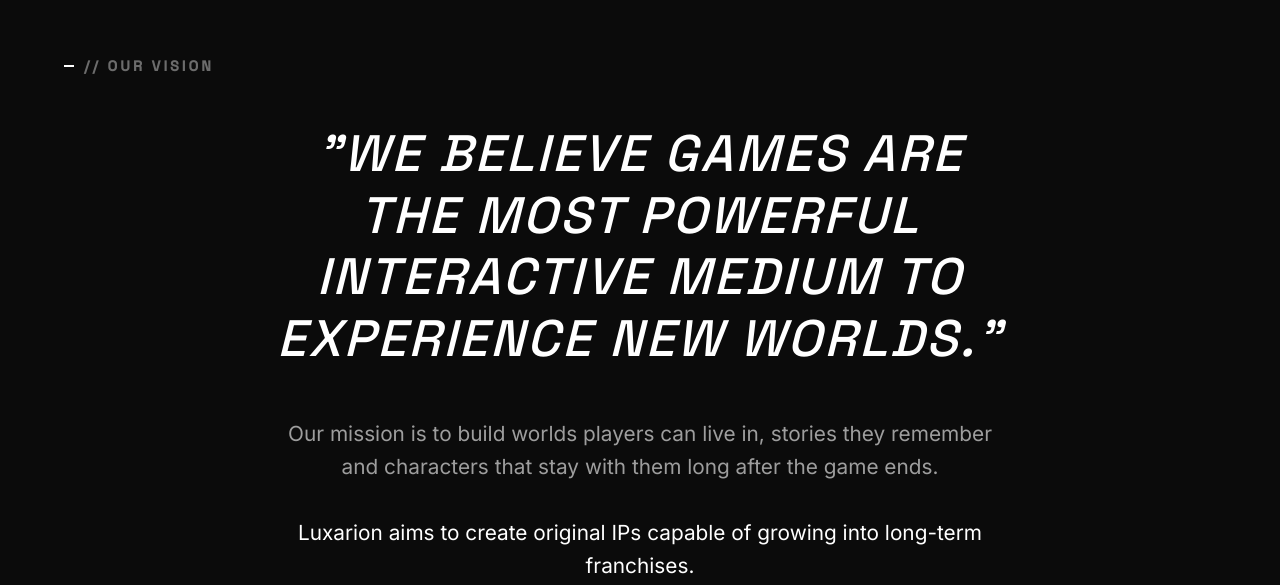
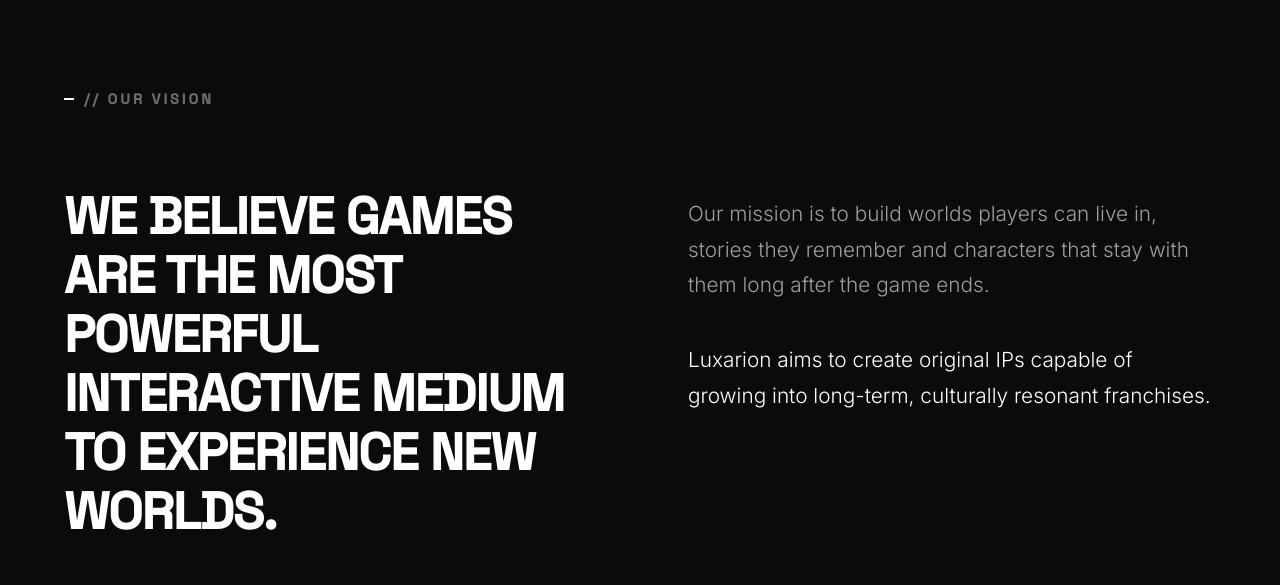
Before and after one commit to foxcreator/Luxarion_main_site, a website built with Vite: page index.html in a window 1280 px wide. Shown: the part 2356-2941 px from the top of the page. Built offline with nearby package versions, Linux system fonts and the light colour scheme; some packages are replaced by stand-ins of ours; files whose address does not match are found by name.

Commit message:
Redesign Our Vision section and add GSAP scroll animation

```diff
--- a/index.html
+++ b/index.html
@@ -195,24 +195,32 @@
       </section>
 
       <!-- 3. Vision -->
-      <section id="vision" style="background: #0b0b0b; padding: 10rem 0;">
+      <section id="vision"
+        style="background: #0b0b0b; padding: 12rem 0; border-top: 1px solid rgba(255,255,255,0.05); position: relative;">
         <div class="container container-large" style="max-width: 1400px; padding: 0 5%; margin: 0 auto;">
           <h2 class="section-tag"
-            style="color: #a0a0a0; font-size: 0.9rem; margin-bottom: 3rem; letter-spacing: 3px; display: block; text-align: left;">
+            style="color: #a0a0a0; font-size: 0.9rem; margin-bottom: 5rem; letter-spacing: 3px; display: block; text-align: left;">
             // OUR VISION</h2>
-        </div>
-        <div class="container" style="max-width: 800px; text-align: center;">
-          <h3 class="quote-text"
-            style="font-size: clamp(2rem, 4vw, 3.5rem); line-height: 1.2; font-style: italic; font-weight: 300; margin-bottom: 3rem;">
-            "We believe games are the most powerful interactive medium to experience new worlds."
-          </h3>
-          <p class="body-text" style="font-size: 1.3rem; opacity: 0.6; line-height: 1.6; margin-bottom: 2rem;">
-            Our mission is to build worlds players can live in, stories they remember and characters that stay with them
-            long after the game ends.
-          </p>
-          <p class="body-text" style="font-size: 1.3rem; color: #fff; line-height: 1.6;">
-            Luxarion aims to create original IPs capable of growing into long-term franchises.
-          </p>
+
+          <div class="vision-grid"
+            style="display: grid; grid-template-columns: repeat(auto-fit, minmax(400px, 1fr)); gap: 6rem; align-items: start;">
+            <div>
+              <h3 class="vision-quote"
+                style="font-size: clamp(2.5rem, 4vw, 4rem); line-height: 1.15; font-weight: 800; font-family: var(--font-display); letter-spacing: -1px; margin: 0;">
+                We believe games are the most powerful interactive medium to experience new worlds.
+              </h3>
+            </div>
+            <div style="padding-top: 0.5rem;">
+              <p class="vision-text"
+                style="font-size: 1.3rem; color: rgba(255,255,255,0.6); line-height: 1.7; margin-bottom: 2.5rem; font-weight: 300;">
+                Our mission is to build worlds players can live in, stories they remember and characters that stay with
+                them long after the game ends.
+              </p>
+              <p class="vision-text" style="font-size: 1.3rem; color: #fff; line-height: 1.7; font-weight: 300;">
+                Luxarion aims to create original IPs capable of growing into long-term, culturally resonant franchises.
+              </p>
+            </div>
+          </div>
         </div>
       </section>
 
--- a/src/main.ts
+++ b/src/main.ts
@@ -111,6 +111,24 @@ if (aboutSection) {
     });
 }
 
+// 4. Vision Section Reveal Animation
+const visionSection = document.querySelector('#vision');
+if (visionSection) {
+    gsap.from('#vision .section-tag, #vision .vision-quote, #vision .vision-text', {
+        scrollTrigger: {
+            trigger: '#vision',
+            start: 'top 80%',
+            once: true
+        },
+        y: 40,
+        opacity: 0,
+        duration: 1.2,
+        stagger: 0.2, // Sequential pop-in for quote then text
+        ease: 'power3.out',
+        clearProps: 'transform,opacity'
+    });
+}
+
 // --- SCROLL ANIMATIONS REMOVED BY USER REQUEST ---
 // Animations for Projects, Vision, Technology, Team, Contact and Media have been disabled.
 
```
